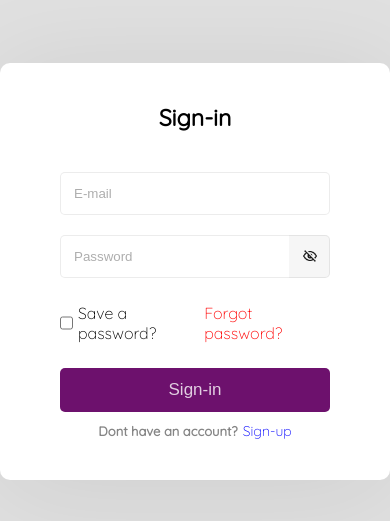
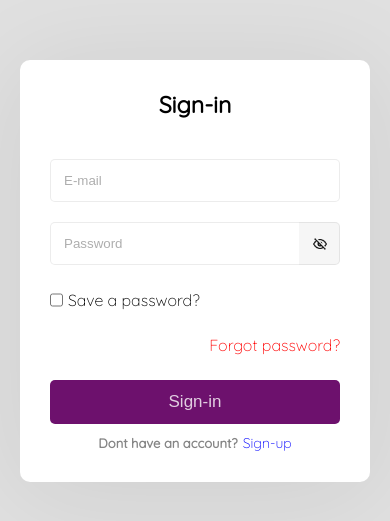
Before and after one commit to Tazo-gociridze/registration-form, a plain HTML site: page index.html in a window 390 px wide. Shown: the part 151-672 px from the top of the page. Drawn offline with Linux system fonts and the light colour scheme.

Commit message:
registration-form

```diff
--- a/styles/scss/_Form.scss
+++ b/styles/scss/_Form.scss
@@ -10,6 +10,7 @@ $pourple: rgb(109, 17, 109);
     padding: 40px 60px;
     transition: all 0.3s;
     font-weight: 100;
+    margin: 20px;
 
     animation-name: formAnim;
     animation-duration: 0.5s;
@@ -64,6 +65,7 @@ $pourple: rgb(109, 17, 109);
         display: flex;
         justify-content: space-between;
         margin-top: 25px;
+        margin-bottom: 25px;
 
         a{
             color: rgb(0, 0, 0);
@@ -73,7 +75,6 @@ $pourple: rgb(109, 17, 109);
     .save-password {
         display: flex;
         gap: 5px;
-        margin-bottom: 25px;
 
         p{
             color: black;
@@ -173,6 +174,31 @@ $pourple: rgb(109, 17, 109);
     }
 }
 
+@media(max-width:450px) {
+    .additionals{
+        display: flex;
+        flex-direction: column;
+        margin-top: 25px;
+        gap: 25px;
+
+        a{
+            align-self: flex-end;
+        }
+    }
+}
+
+@media(max-width:400px) {
+    .login__form-container{
+        padding: 30px;
+    }
+}
+
+@media(max-width:310px) {
+    .login__form-container{
+        padding: 30px 20px;
+    }
+}
+
 @media(min-width:2560px) {
     .login__form-container{
         transform: scale(1.5);
```
Also changed, not shown: pages/signUp.html (+0 -7 lines), styles/style.css, 1 other file.
